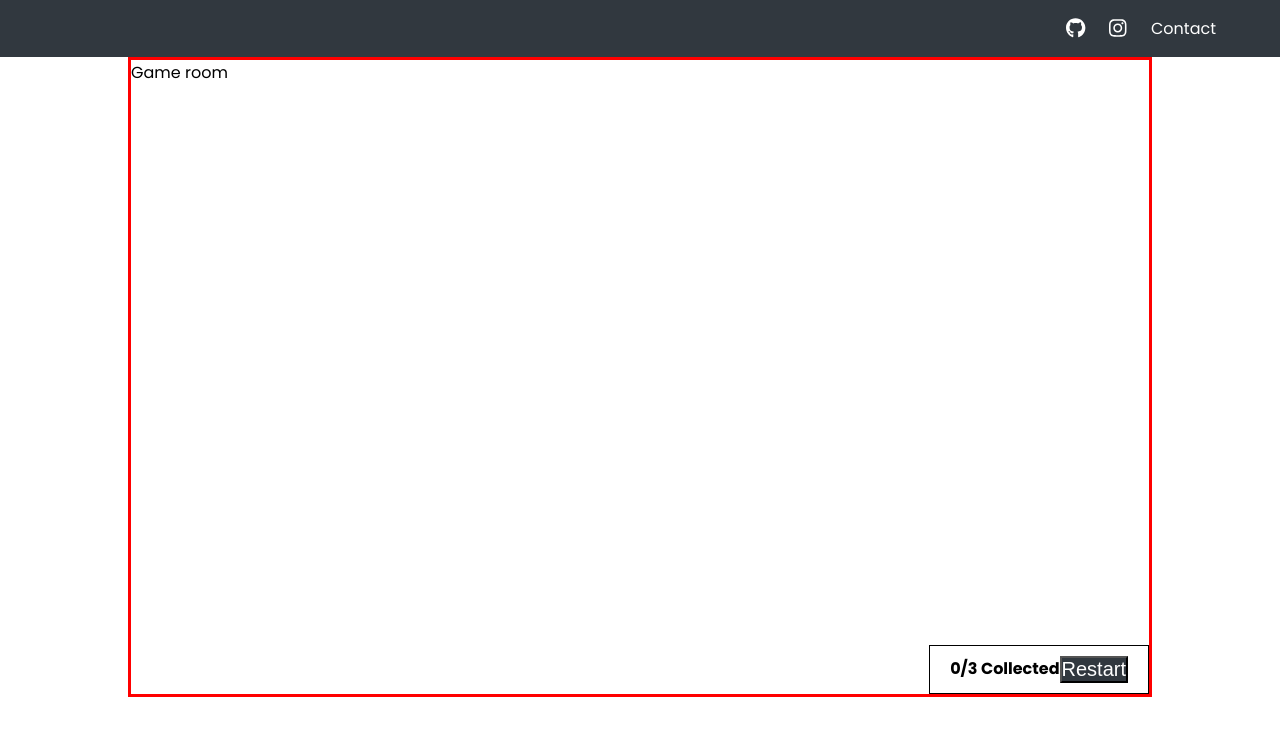
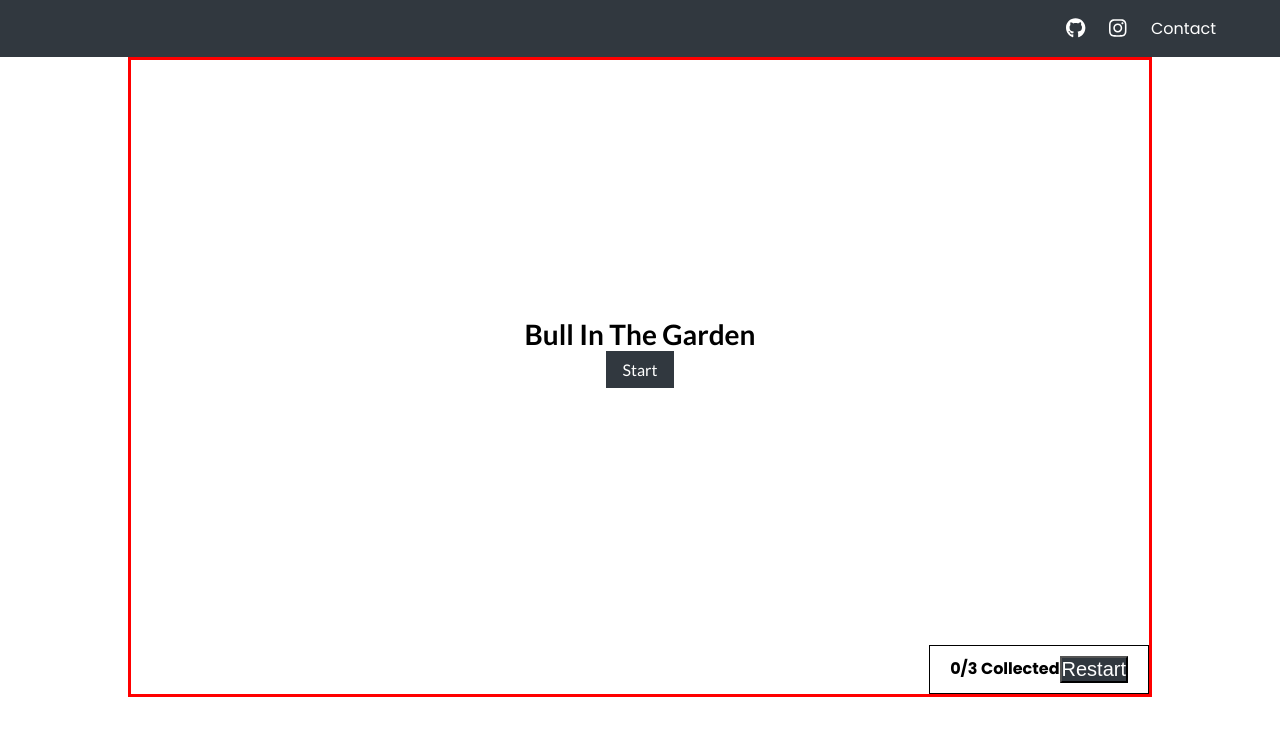
Before and after one commit to christopher-coyne/zahir-next, a Next.js app: page /games/bull-in-the-garden in a window 1280 px wide. Shown: the top 736 px of the page. Built offline with nearby package versions, Linux system fonts and the light colour scheme.

Commit message:
added player context, ability to start bitg

```diff
--- a/components/BullInTheGarden/GameRoom/GameRoom.tsx
+++ b/components/BullInTheGarden/GameRoom/GameRoom.tsx
@@ -1,3 +1,16 @@
+import { useContext } from "react";
+import { PlayerContext } from "components/Games/Player";
+import { GardenRoom } from "./Rooms/GardenRoom";
+import { Start } from "./Rooms/Start";
 export function GameRoom() {
-  return <div>Game room</div>;
+  const { inventory, currentRoom } = useContext(PlayerContext);
+  console.log("current Room ", currentRoom);
+
+  if (currentRoom === "") {
+    return <Start />;
+  }
+  if (currentRoom === "gardenroom") {
+    return <GardenRoom />;
+  }
+  return <div>game room...</div>;
 }
--- a/components/BullInTheGarden/GameRoom/Rooms/HomeRoom.tsx
+++ b/components/BullInTheGarden/GameRoom/Rooms/GardenRoom.tsx
@@ -1,3 +1,3 @@
-export function HomeRoom() {
+export function GardenRoom() {
   return <div>Game room</div>;
 }
--- /dev/null
+++ b/components/BullInTheGarden/GameRoom/Rooms/Start.module.css
@@ -0,0 +1,11 @@
+.startContainer {
+  display: flex;
+  flex-direction: column;
+  justify-content: center;
+  align-items: center;
+  height: 100%;
+}
+
+.startButton {
+  align-self: center;
+}
--- /dev/null
+++ b/components/BullInTheGarden/GameRoom/Rooms/Start.tsx
@@ -0,0 +1,21 @@
+import { useContext } from "react";
+import { PlayerContext } from "components/Games/Player";
+import styles from "./Start.module.css";
+
+export function Start() {
+  const { setCurrentRoom } = useContext(PlayerContext);
+  const startGame = () => {
+    setCurrentRoom("gardenroom");
+  };
+  return (
+    <div className={styles.startContainer}>
+      <h2 className={styles.title}>Bull In The Garden</h2>
+      <button
+        className={`btn btn--dark ${styles.startButton}`}
+        onClick={() => startGame()}
+      >
+        Start
+      </button>
+    </div>
+  );
+}
--- a/components/Games/Game.tsx
+++ b/components/Games/Game.tsx
@@ -1,7 +1,9 @@
 import Image from "next/image";
 import { useContext } from "react";
 import styles from "./Game.module.css";
+import { Player, PlayerContext } from "./Player";
+import { Props } from "./constants";
 
-export function Game() {
-  return <div className={styles.GameContainer}>My game</div>;
+export function Game({ children }: Props) {
+  return <Player>{children}</Player>;
 }
--- /dev/null
+++ b/components/Games/Player.tsx
@@ -0,0 +1,25 @@
+import React, { useState, Dispatch } from "react";
+import Image from "next/image";
+import { useContext } from "react";
+import styles from "./Game.module.css";
+import { Item } from "interfaces/Item";
+import { Props } from "./constants";
+
+export const PlayerContext = React.createContext({
+  currentRoom: "",
+  setCurrentRoom: {} as Dispatch<React.SetStateAction<string>>,
+  inventory: [] as Item[],
+  setInventory: {} as Dispatch<React.SetStateAction<Item[]>>,
+});
+
+export function Player({ children }: Props) {
+  const [currentRoom, setCurrentRoom] = useState<string>("");
+  const [inventory, setInventory] = useState<Item[]>([]);
+  return (
+    <PlayerContext.Provider
+      value={{ currentRoom, setCurrentRoom, inventory, setInventory }}
+    >
+      {children}
+    </PlayerContext.Provider>
+  );
+}
--- /dev/null
+++ b/components/Games/constants.ts
@@ -0,0 +1,5 @@
+import React from "react";
+
+export type Props = {
+  children: React.ReactNode;
+};
--- /dev/null
+++ b/interfaces/Item.tsx
@@ -0,0 +1,4 @@
+export type Item = {
+  name: string;
+  history: string[];
+};
--- /dev/null
+++ b/interfaces/Player.tsx
@@ -0,0 +1,5 @@
+import { Item } from "./Item";
+export type Player = {
+  currentRoom: string;
+  inventory: Item[];
+};
--- a/pages/games/bull-in-the-garden/index.tsx
+++ b/pages/games/bull-in-the-garden/index.tsx
@@ -1,14 +1,16 @@
 import Head from "next/head";
 import Image from "next/image";
-import { Game } from "components/Games";
 import styles from "../Games.module.css";
 import { ControlPanel, GameRoom } from "components/BullInTheGarden";
+import { Game } from "components/Games";
 
 export default function BullInTheGarden() {
   return (
     <div className={styles.gameContainer}>
-      <GameRoom />
-      <ControlPanel />
+      <Game>
+        <GameRoom />
+        <ControlPanel />
+      </Game>
     </div>
   );
 }
```
Also changed, not shown: components/BullInTheGarden/GameRoom/Rooms/GardenRoom.module.css (added).
